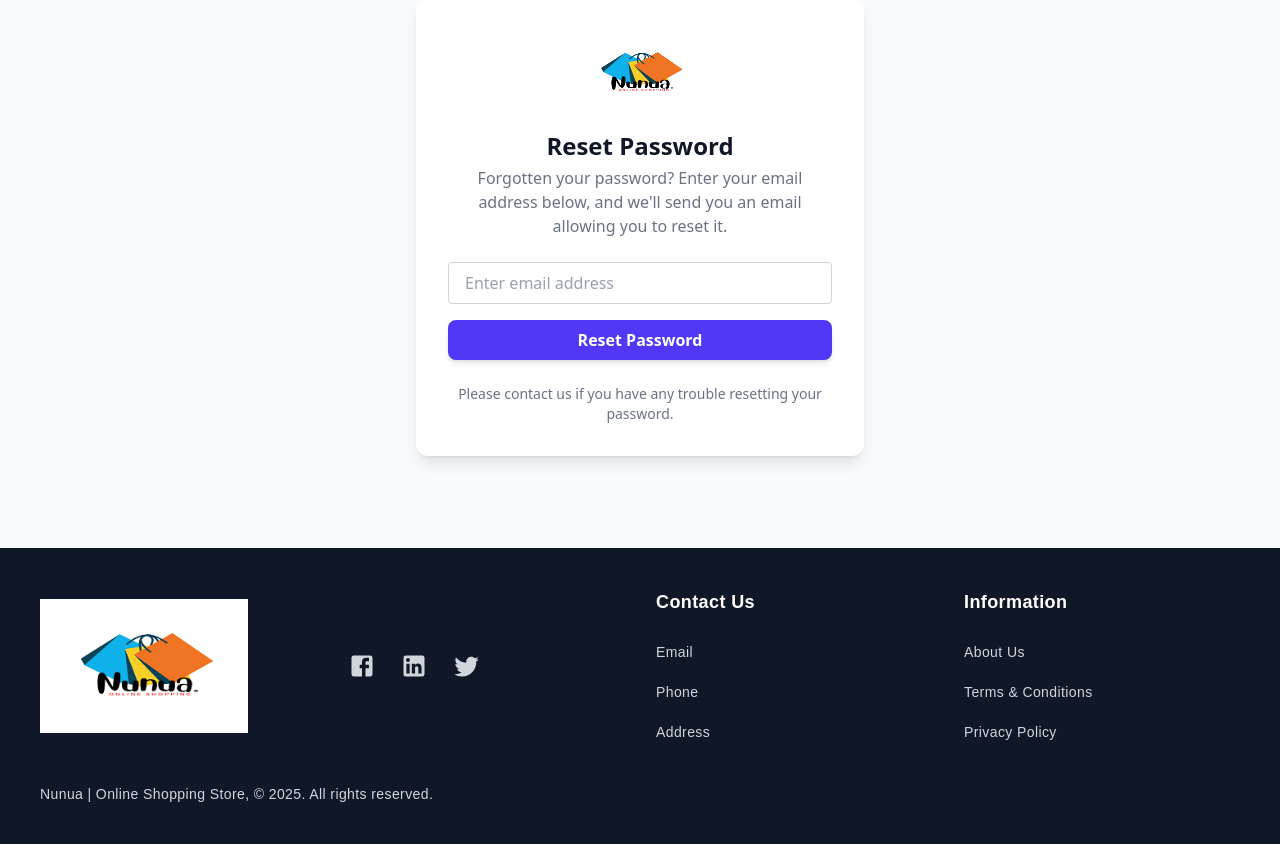
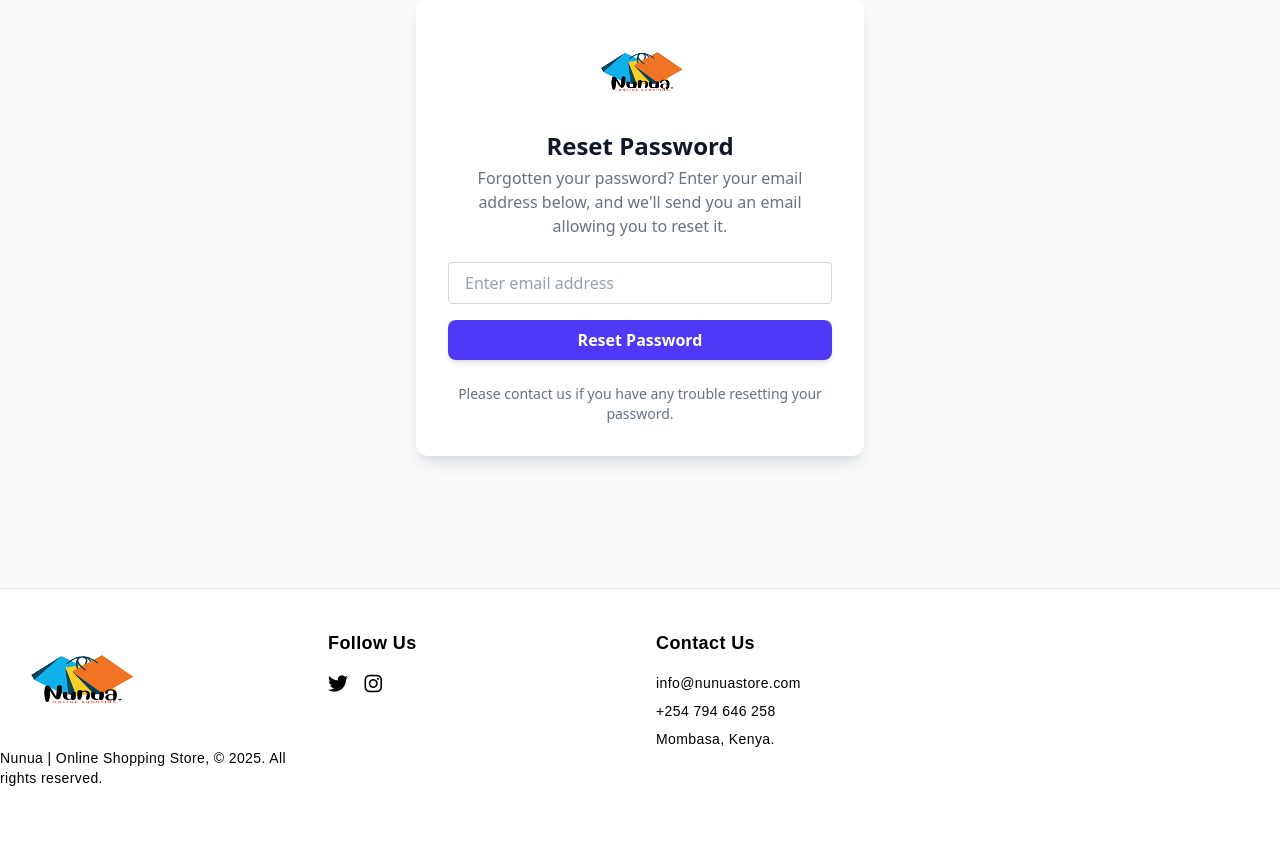
Before and after one commit to BarnabuTech/nunua-store, a Django app: page /accounts/password/reset/ in a window 1280 px wide. Shown: the part 267-1111 px from the top of the page. After the commit the page ends 1053 px from the top, so only its background shows below. Run offline with Django 5.2, Linux system fonts and the light colour scheme; data that the repository does not hold is empty; style sheets or scripts are compiled from the project's sources; some libraries are stand-ins or nearby versions.

Commit message:
feat: The platform unique footer with the logo

```diff
--- a/templates/includes/footer.html
+++ b/templates/includes/footer.html
@@ -1,75 +1,29 @@
 {% load static %}
-<footer class="bg-gray-900 p-10 font-[sans-serif] tracking-wide">
-      <div class="grid grid-cols-1 sm:grid-cols-2 lg:grid-cols-4 gap-8">
-        <div class="lg:flex lg:items-center">
-          <a href="javascript:void(0)">
-            <img src="{% static 'images/logo/Logo.png' %}" alt="logo" class="w-52" />
+<footer class="bg-white text-black py-10 mt-10 font-[sans-serif] tracking-wide border-t border-gray-200">
+  <div class="container mx-auto flex flex-col items-center justify-center">
+    <div class="grid grid-cols-1 md:grid-cols-4 gap-8 w-full text-center md:text-left">
+      <div class="flex flex-col items-center md:items-start">
+        <a href="/">
+          <img src="{% static 'images/logo/Logo.png' %}" alt="Nunua Logo" class="w-40 mb-4 mx-auto md:mx-0" />
         </a>
+        <p class="text-sm">Nunua | Online Shopping Store, © 2025. All rights reserved.</p>
       </div>
+      <div class="flex flex-col items-center md:items-start">
+        <h4 class="text-lg font-semibold mb-4">Follow Us</h4>
+        <div class="flex space-x-4 justify-center md:justify-start">
 
-        <div class="lg:flex lg:items-center">
-          <ul class="flex space-x-6">
-            <li>
-              <a title="svg" href="javascript:void(0)">
-                <svg xmlns="http://www.w3.org/2000/svg" class="fill-gray-300 hover:fill-white w-7 h-7" viewBox="0 0 24 24">
-                  <path fill-rule="evenodd"
-                    d="M19 3H5a2 2 0 0 0-2 2v14a2 2 0 0 0 2 2h7v-7h-2v-3h2V8.5A3.5 3.5 0 0 1 15.5 5H18v3h-2a1 1 0 0 0-1 1v2h3v3h-3v7h4a2 2 0 0 0 2-2V5a2 2 0 0 0-2-2z"
-                    clip-rule="evenodd" />
-                </svg>
-              </a>
-            </li>
-            <li>
-              <a title="svg" href="javascript:void(0)">
-                <svg xmlns="http://www.w3.org/2000/svg" class="fill-gray-300 hover:fill-white w-7 h-7" viewBox="0 0 24 24">
-                  <path fill-rule="evenodd"
-                    d="M21 5a2 2 0 0 0-2-2H5a2 2 0 0 0-2 2v14a2 2 0 0 0 2 2h14a2 2 0 0 0 2-2V5zm-2.5 8.2v5.3h-2.79v-4.93a1.4 1.4 0 0 0-1.4-1.4c-.77 0-1.39.63-1.39 1.4v4.93h-2.79v-8.37h2.79v1.11c.48-.78 1.47-1.3 2.32-1.3 1.8 0 3.26 1.46 3.26 3.26zM6.88 8.56a1.686 1.686 0 0 0 0-3.37 1.69 1.69 0 0 0-1.69 1.69c0 .93.76 1.68 1.69 1.68zm1.39 1.57v8.37H5.5v-8.37h2.77z"
-                    clip-rule="evenodd" />
-                </svg>
-              </a>
-            </li>
-            <li>
-              <a title="svg" href="javascript:void(0)">
-                <svg xmlns="http://www.w3.org/2000/svg" fill="none" class="fill-gray-300 hover:fill-white w-7 h-7"
-                  viewBox="0 0 24 24">
-                  <path
-                    d="M22.92 6c-.77.35-1.6.58-2.46.69.88-.53 1.56-1.37 1.88-2.38-.83.5-1.75.85-2.72 1.05C18.83 4.5 17.72 4 16.46 4c-2.35 0-4.27 1.92-4.27 4.29 0 .34.04.67.11.98-3.56-.18-6.73-1.89-8.84-4.48-.37.63-.58 1.37-.58 2.15 0 1.49.75 2.81 1.91 3.56-.71 0-1.37-.2-1.95-.5v.03c0 2.08 1.48 3.82 3.44 4.21a4.22 4.22 0 0 1-1.93.07 4.28 4.28 0 0 0 4 2.98 8.521 8.521 0 0 1-5.33 1.84c-.34 0-.68-.02-1.02-.06C3.9 20.29 6.16 21 8.58 21c7.88 0 12.21-6.54 12.21-12.21 0-.19 0-.37-.01-.56.84-.6 1.56-1.36 2.14-2.23z" />
-                </svg>
-              </a>
-            </li>
-          </ul>
+          <a href="#" class="hover:text-indigo-600"><i class="fab fa-twitter fa-lg"></i></a>
+          <a href="#" class="hover:text-indigo-600"><i class="fab fa-instagram fa-lg"></i></a>
         </div>
-
-        <div>
-          <h4 class="text-lg font-semibold mb-6 text-white">Contact Us</h4>
-          <ul class="space-y-4">
-            <li>
-              <a href="javascript:void(0)" class="text-gray-300 hover:text-white text-sm">Email</a>
-            </li>
-            <li>
-              <a href="javascript:void(0)" class="text-gray-300 hover:text-white text-sm">Phone</a>
-            </li>
-            <li>
-              <a href="javascript:void(0)" class="text-gray-300 hover:text-white text-sm">Address</a>
-            </li>
-          </ul>
       </div>
-
-        <div>
-          <h4 class="text-lg font-semibold mb-6 text-white">Information</h4>
-          <ul class="space-y-4">
-            <li>
-              <a href="javascript:void(0)" class="text-gray-300 hover:text-white text-sm">About Us</a>
-            </li>
-            <li>
-              <a href="javascript:void(0)" class="text-gray-300 hover:text-white text-sm">Terms &amp; Conditions</a>
-            </li>
-            <li>
-              <a href="javascript:void(0)" class="text-gray-300 hover:text-white text-sm">Privacy Policy</a>
-            </li>
+      <div class="flex flex-col items-center md:items-start">
+        <h4 class="text-lg font-semibold mb-4">Contact Us</h4>
+        <ul class="space-y-2 text-sm">
+          <li><a href="mailto:info@nunuastore.com" class="hover:text-indigo-600">info@nunuastore.com</a></li>
+          <li><a href="tel:+254722345678" class="hover:text-indigo-600">+254 794 646 258</a></li>
+          <li><span>Mombasa, Kenya.</span></li>
         </ul>
       </div>
     </div>
-
-      <p class='text-gray-300 text-sm mt-10'>Nunua | Online Shopping Store, © 2025. All rights reserved.
-      </p>
+  </div>
 </footer>
```
Lines whose indentation alone changed are shown as unchanged.
